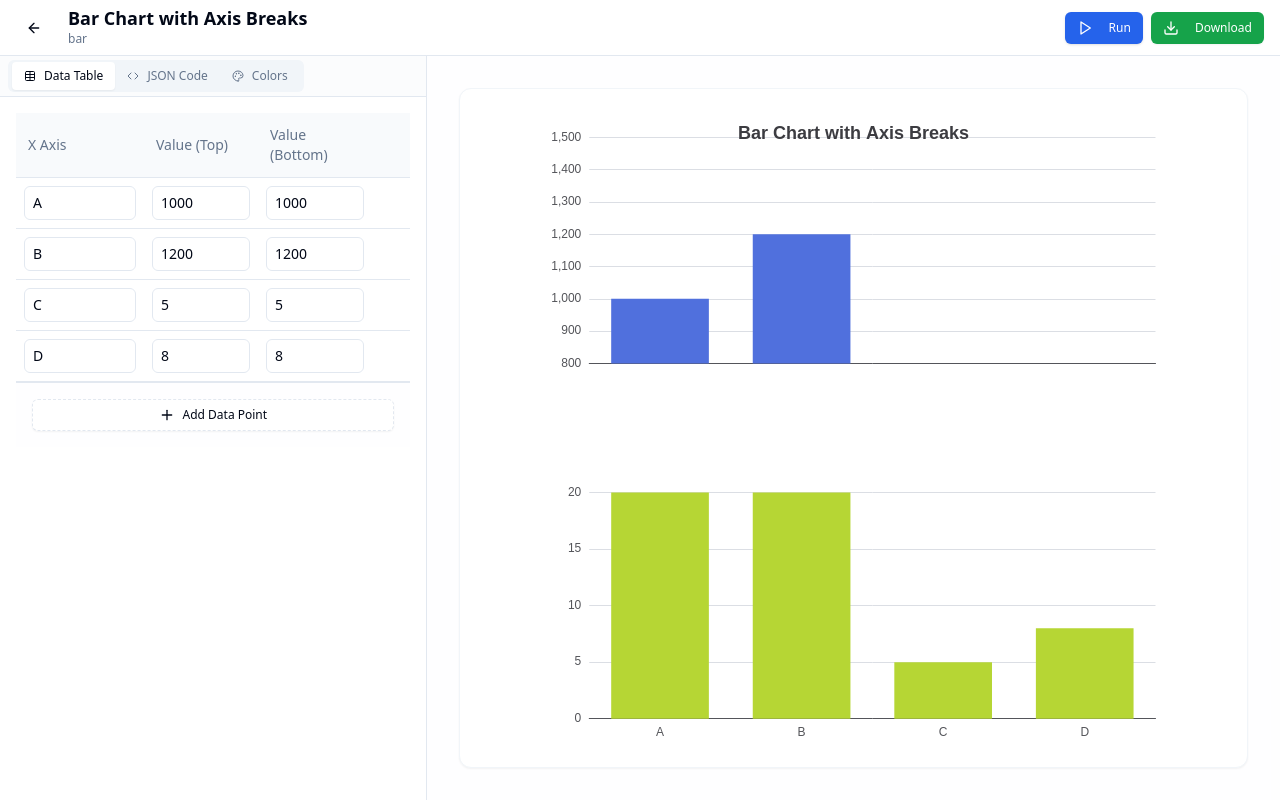
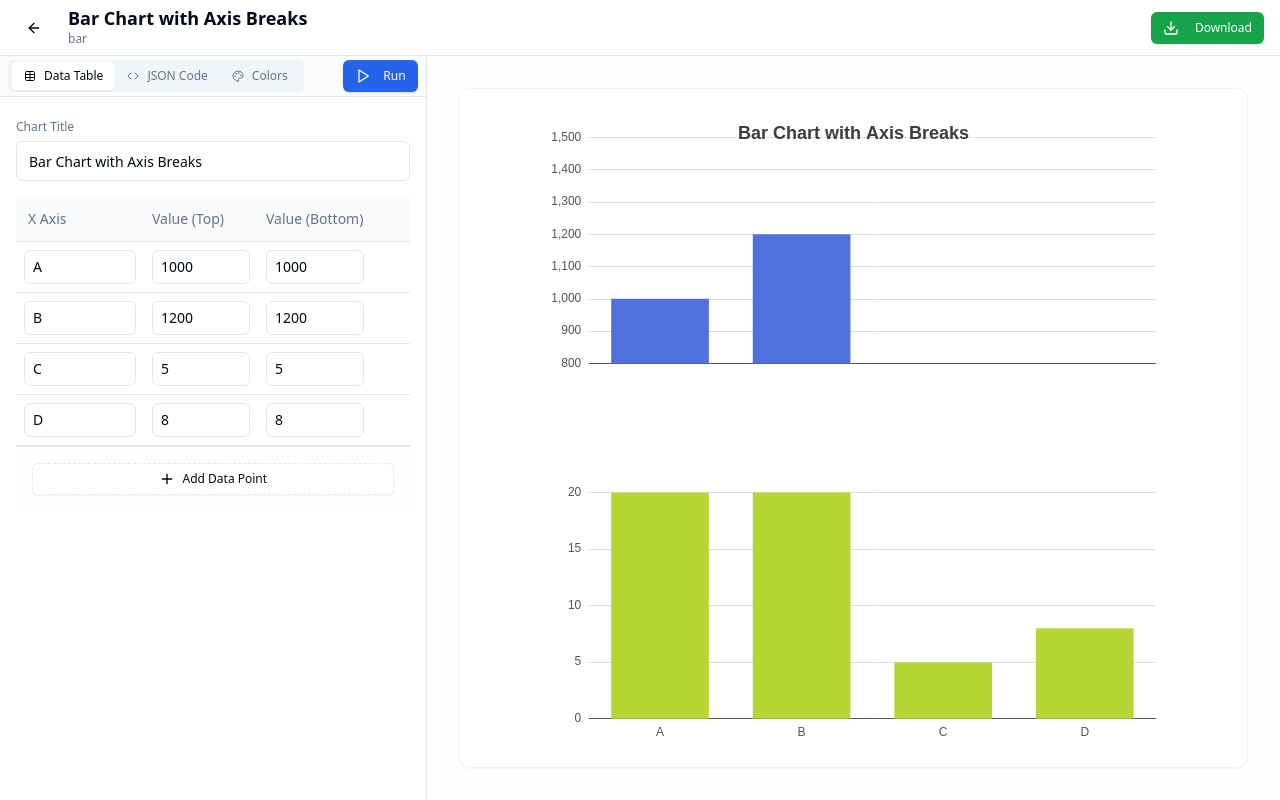
Before and after one commit to allennaur/echarts-local, a React (Vite) app: page /chart/bar-axis-break in a window 1280 px wide. Built offline with nearby package versions, Linux system fonts and the light colour scheme.

Commit message:
feat(编辑器): 增加图表标题编辑和系列名称编辑功能
添加图表标题输入框，允许用户直接编辑图表标题
在可视化编辑器中添加系列名称输入框，支持动态修改系列名称
优化打包配置，增加chunk分割和警告大小限制

```diff
--- a/src/components/editor/VisualDataEditor.tsx
+++ b/src/components/editor/VisualDataEditor.tsx
@@ -41,6 +41,12 @@ const VisualDataEditor: React.FC<VisualDataEditorProps> = ({ data, onChange, cha
     const newXAxis = [...data.xAxis];
     newXAxis[index] = val;
     onChange({ ...data, xAxis: newXAxis });
+  };
+
+  const handleSeriesNameChange = (seriesIndex: number, newName: string) => {
+    const newSeries = [...data.series];
+    newSeries[seriesIndex] = { ...newSeries[seriesIndex], name: newName };
+    onChange({ ...data, series: newSeries });
   };
 
   const handleSeriesValueChange = (seriesIndex: number, dataIndex: number, val: string) => {
@@ -161,7 +167,14 @@ const VisualDataEditor: React.FC<VisualDataEditorProps> = ({ data, onChange, cha
                 <tr className="border-b bg-muted/50">
                 <th className="p-3 text-left font-medium text-muted-foreground w-32">X Axis</th>
                 {data.series.map((s, i) => (
-                    <th key={i} className="p-3 text-left font-medium text-muted-foreground min-w-[100px]">{s.name}</th>
+                    <th key={i} className="p-2 text-left font-medium text-muted-foreground min-w-[100px]">
+                        <input
+                            className="w-full bg-transparent border-b border-transparent hover:border-muted-foreground focus:border-primary focus:outline-none font-medium"
+                            value={s.name}
+                            onChange={(e) => handleSeriesNameChange(i, e.target.value)}
+                            placeholder={`Series ${i + 1}`}
+                        />
+                    </th>
                 ))}
                 <th className="p-2 w-10"></th>
                 </tr>
--- a/src/pages/ChartDetail.tsx
+++ b/src/pages/ChartDetail.tsx
@@ -8,6 +8,7 @@ import ColorSchemeSelector from '@/components/editor/ColorSchemeSelector';
 import EChartsRenderer, { EChartsRendererRef } from '@/components/chart-gallery/EChartsRenderer';
 import { Button } from '@/components/ui/button';
 import { Card } from '@/components/ui/card';
+import { Input } from '@/components/ui/input';
 import { ChartData, EChartsOption } from '@/types';
 import { cn } from '@/lib/utils';
 import { Tabs, TabsContent, TabsList, TabsTrigger } from '@/components/ui/tabs';
@@ -22,6 +23,7 @@ const ChartDetail = () => {
   const [error, setError] = useState<string | null>(null);
   const [editorMode, setEditorMode] = useState<'visual' | 'code' | 'colors'>('visual');
   const [currentColors, setCurrentColors] = useState<string[]>([]);
+  const [chartTitle, setChartTitle] = useState('');
 
   // Initialize data on load
   useEffect(() => {
@@ -33,6 +35,7 @@ const ChartDetail = () => {
       };
       setDataCode(JSON.stringify(initialData, null, 2));
       setOption(template.echartsOption);
+      setChartTitle(template.defaultConfig.title);
       if (template.defaultConfig.colors && template.defaultConfig.colors.length > 0) {
         setCurrentColors(template.defaultConfig.colors);
       }
@@ -58,9 +61,10 @@ const ChartDetail = () => {
 
       const newOption = { ...template.echartsOption };
 
-      // Update Title
-      if (config?.title) {
-        newOption.title = { ...newOption.title, text: config.title };
+      // Update Title from state (which might be edited manually) or config
+      const titleToUse = chartTitle || config?.title;
+      if (titleToUse) {
+        newOption.title = { ...newOption.title, text: titleToUse };
       }
 
       // Update Colors if changed
@@ -95,6 +99,15 @@ const ChartDetail = () => {
 
       setOption(newOption);
 
+      // Sync title back to JSON config if it changed via input
+      if (chartTitle !== config.title) {
+          const newFullData = {
+            ...parsed,
+            config: { ...config, title: chartTitle }
+          };
+          setDataCode(JSON.stringify(newFullData, null, 2));
+      }
+
     } catch (e) {
       setError((e as Error).message);
     }
@@ -127,6 +140,10 @@ const ChartDetail = () => {
     } catch (e) {
       console.error("Failed to parse current data for visual update", e);
     }
+  };
+
+  const handleTitleChange = (e: React.ChangeEvent<HTMLInputElement>) => {
+      setChartTitle(e.target.value);
   };
 
   const handleColorSchemeChange = (_schemeId: string, colors?: string[]) => {
@@ -184,10 +201,7 @@ const ChartDetail = () => {
         </div>
 
         <div className="flex items-center gap-2">
-          <Button variant="default" size="sm" onClick={handleRun} className="bg-blue-600 hover:bg-blue-700 text-white">
-            <Play className="h-4 w-4 mr-2" />
-            Run
-          </Button>
+          {/* Run button moved to Left Panel in UI but kept structure if needed */}
           <Button variant="secondary" size="sm" onClick={handleDownload} className="bg-green-600 hover:bg-green-700 text-white">
             <Download className="h-4 w-4 mr-2" />
             Download
@@ -213,6 +227,11 @@ const ChartDetail = () => {
                             <Palette className="h-3 w-3 mr-2" /> Colors
                         </TabsTrigger>
                     </TabsList>
+
+                    <Button variant="default" size="sm" onClick={handleRun} className="h-8 bg-blue-600 hover:bg-blue-700 text-white ml-2">
+                        <Play className="h-3 w-3 mr-1" />
+                        Run
+                    </Button>
                 </div>
              </Tabs>
           </div>
@@ -232,7 +251,16 @@ const ChartDetail = () => {
                     />
                 </div>
             ) : (
-                <div className="flex-1 overflow-auto p-4">
+                <div className="flex-1 overflow-auto p-4 flex flex-col gap-4">
+                     <div className="space-y-1">
+                        <label className="text-xs font-medium text-muted-foreground">Chart Title</label>
+                        <Input
+                            value={chartTitle}
+                            onChange={handleTitleChange}
+                            placeholder="Enter chart title"
+                            className="bg-background"
+                        />
+                     </div>
                     {visualData ? (
                         <VisualDataEditor
                             data={visualData}
--- a/vite.config.ts
+++ b/vite.config.ts
@@ -7,6 +7,17 @@ import { traeBadgePlugin } from 'vite-plugin-trae-solo-badge';
 export default defineConfig({
   build: {
     sourcemap: 'hidden',
+    chunkSizeWarningLimit: 2000, // Increase limit to 2000KB to silence ECharts warning
+    rollupOptions: {
+      output: {
+        manualChunks: {
+          'react-vendor': ['react', 'react-dom', 'react-router-dom'],
+          'echarts': ['echarts'],
+          'monaco': ['@monaco-editor/react'],
+          'ui-vendor': ['@radix-ui/react-slot', '@radix-ui/react-tabs', '@radix-ui/react-popover', 'class-variance-authority', 'clsx', 'tailwind-merge', 'lucide-react']
+        }
+      }
+    }
   },
   plugins: [
     react({
```
